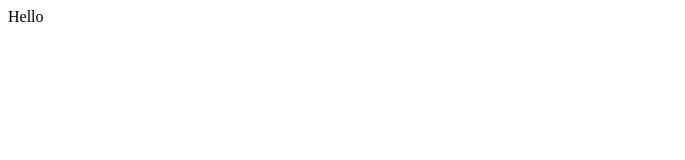
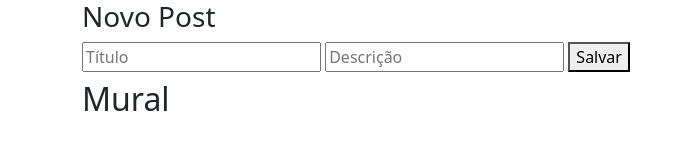
Before and after one commit to henryzera/mural-de-avisos, a website: page public/index.html in a window 1280 px wide. Shown: the whole page, without its empty margins (0-685 px from the left). Drawn offline with nearby package versions, Linux system fonts and the light colour scheme.

Commit message:
Estrurando página html

```diff
--- a/public/index.html
+++ b/public/index.html
@@ -3,9 +3,24 @@
 <head>
     <meta charset="UTF-8">
     <meta name="viewport" content="width=device-width, initial-scale=1.0">
-    <title>Teste</title>
+    <link href="https://cdn.jsdelivr.net/npm/bootstrap@5.3.6/dist/css/bootstrap.min.css" rel="stylesheet" integrity="sha384-4Q6Gf2aSP4eDXB8Miphtr37CMZZQ5oXLH2yaXMJ2w8e2ZtHTl7GptT4jmndRuHDT" crossorigin="anonymous">
+    <title>Meu Mural</title>
 </head>
 <body>
-    Hello
+    <div class="container">
+        <h3>Novo Post</h3>
+        <div>
+            <input id="title" type="text" placeholder="Título">
+            <input id="desc" placeholder="Descrição">
+            <button onclick="">Salvar</button>
+        </div>
+
+        <h2 class="mt-2">Mural</h2>
+        <div id="posts">
+
+        </div>
+    </div>
+
+    <script src="scripts/script.js"></script>
 </body>
 </html>
```
Also changed, not shown: public/scripts/script.js (added).
